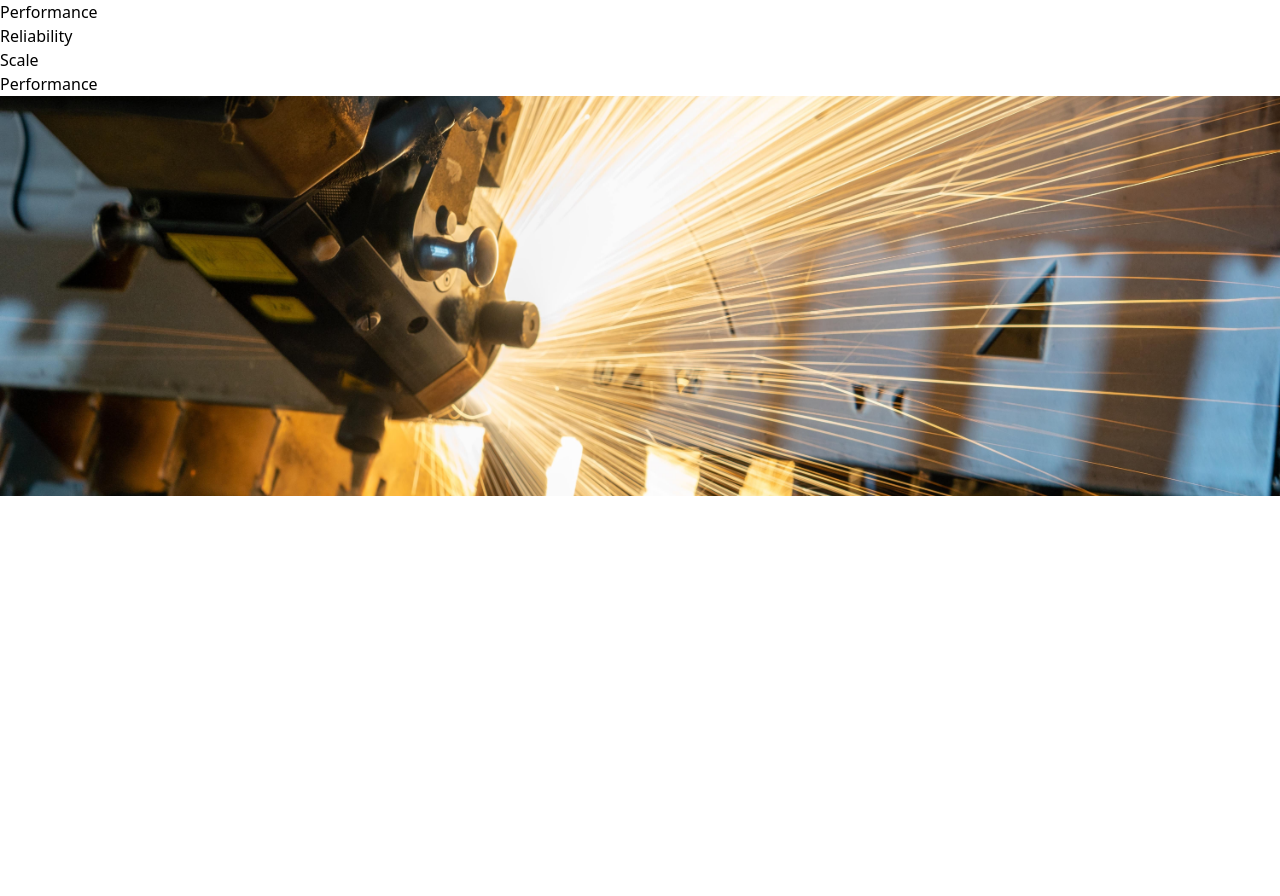
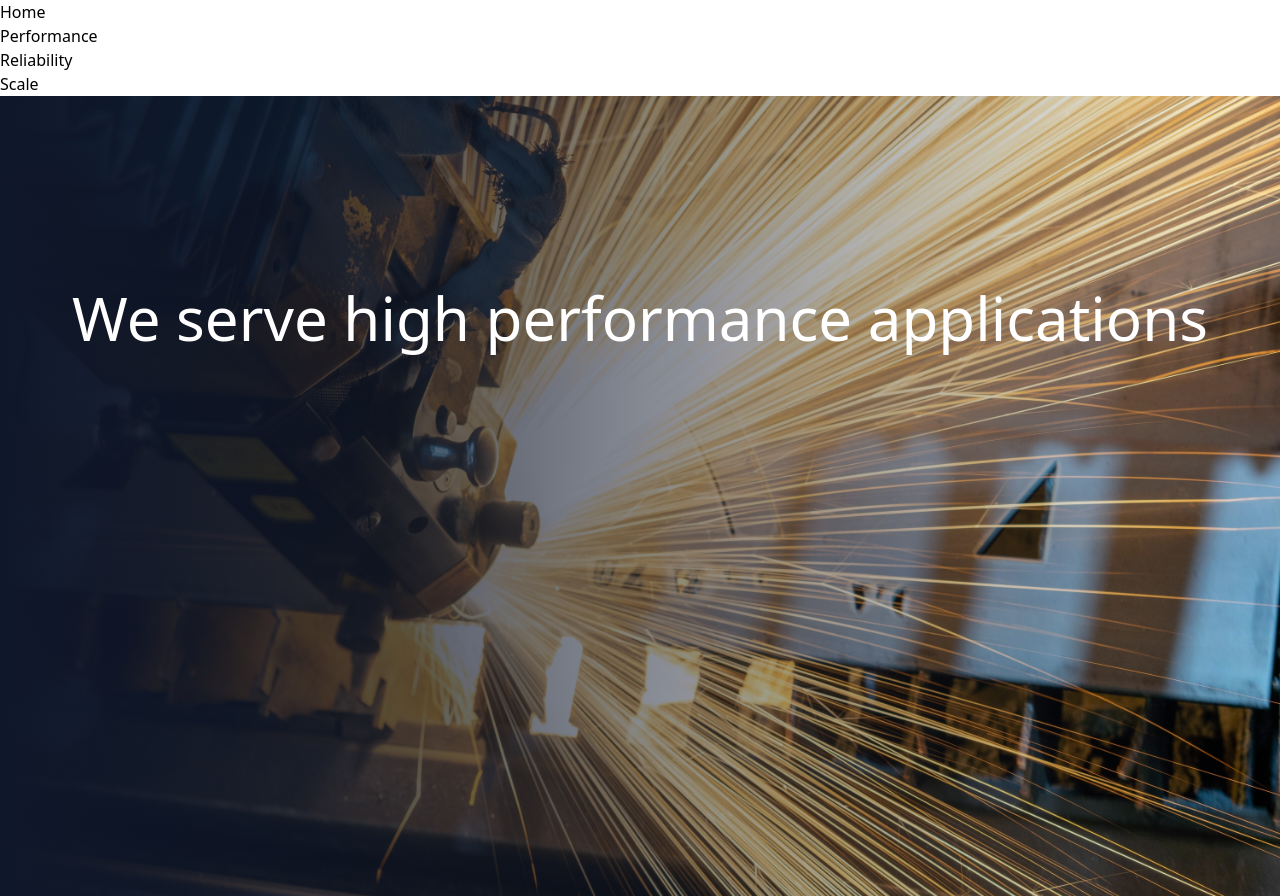
Before and after one commit to victor-magaldi/nextjs-course-project-01, a Next.js app: page /performance in a window 1280 px wide. Before the commit the page ends 800 px from the top, so only its background shows below. Built offline with nearby package versions, Linux system fonts and the light colour scheme.

Commit message:
feat: add styles

```diff
--- a/src/app/performance/page.tsx
+++ b/src/app/performance/page.tsx
@@ -1,18 +1,11 @@
-import Image from "next/image";
+import { Hero } from "@/components/hero";
 
-export default function Performance() {
+export default function PerformancePage() {
   return (
-    <div>
-      Performance
-      <div style={{ height: "400px", position: "relative" }}>
-        <Image
-          src="/performance.jpg"
-          alt="car factory"
-          fill
-          sizes="100vw"
-          style={{ objectFit: "cover" }}
-        />
-      </div>
-    </div>
+    <Hero
+      imgData="/performance.jpg"
+      imgAlt="Welding"
+      title="We serve high performance applications"
+    />
   );
 }
--- a/src/app/reliability/page.tsx
+++ b/src/app/reliability/page.tsx
@@ -1,18 +1,11 @@
-import Image from "next/image";
+import { Hero } from "@/components/hero";
 
-export default function Reliability() {
+export default function ReliabilityPage() {
   return (
-    <div>
-      Reliability
-      <div style={{ height: "400px", position: "relative" }}>
-        <Image
-          src="/reliability.jpg"
-          alt="car factory"
-          fill
-          sizes="100vw"
-          style={{ objectFit: "cover" }}
-        />
-      </div>
-    </div>
+    <Hero
+      imgData="/reliability.jpg"
+      imgAlt="welding"
+      title="Super high reliability hosting"
+    />
   );
 }
--- a/src/app/scale/page.tsx
+++ b/src/app/scale/page.tsx
@@ -1,18 +1,11 @@
-import Image from "next/image";
+import { Hero } from "@/components/hero";
 
-export default function Scale() {
+export default function ScalePage() {
   return (
-    <div>
-      Scale
-      <div style={{ height: "400px", position: "relative" }}>
-        <Image
-          src="/scale.jpg"
-          alt="car factory"
-          fill
-          sizes="100vw"
-          style={{ objectFit: "cover" }}
-        />
-      </div>
-    </div>
+    <Hero
+      imgData="/scale.jpg"
+      imgAlt="steel factory"
+      title="Scale your app to infinity"
+    />
   );
 }
--- a/src/components/header.tsx
+++ b/src/components/header.tsx
@@ -4,6 +4,9 @@ export function Header() {
   return (
     <header>
       <ul>
+        <li>
+          <Link href={"/"}>Home</Link>
+        </li>
         <li>
           <Link href={"/performance"}>Performance</Link>
         </li>
```
